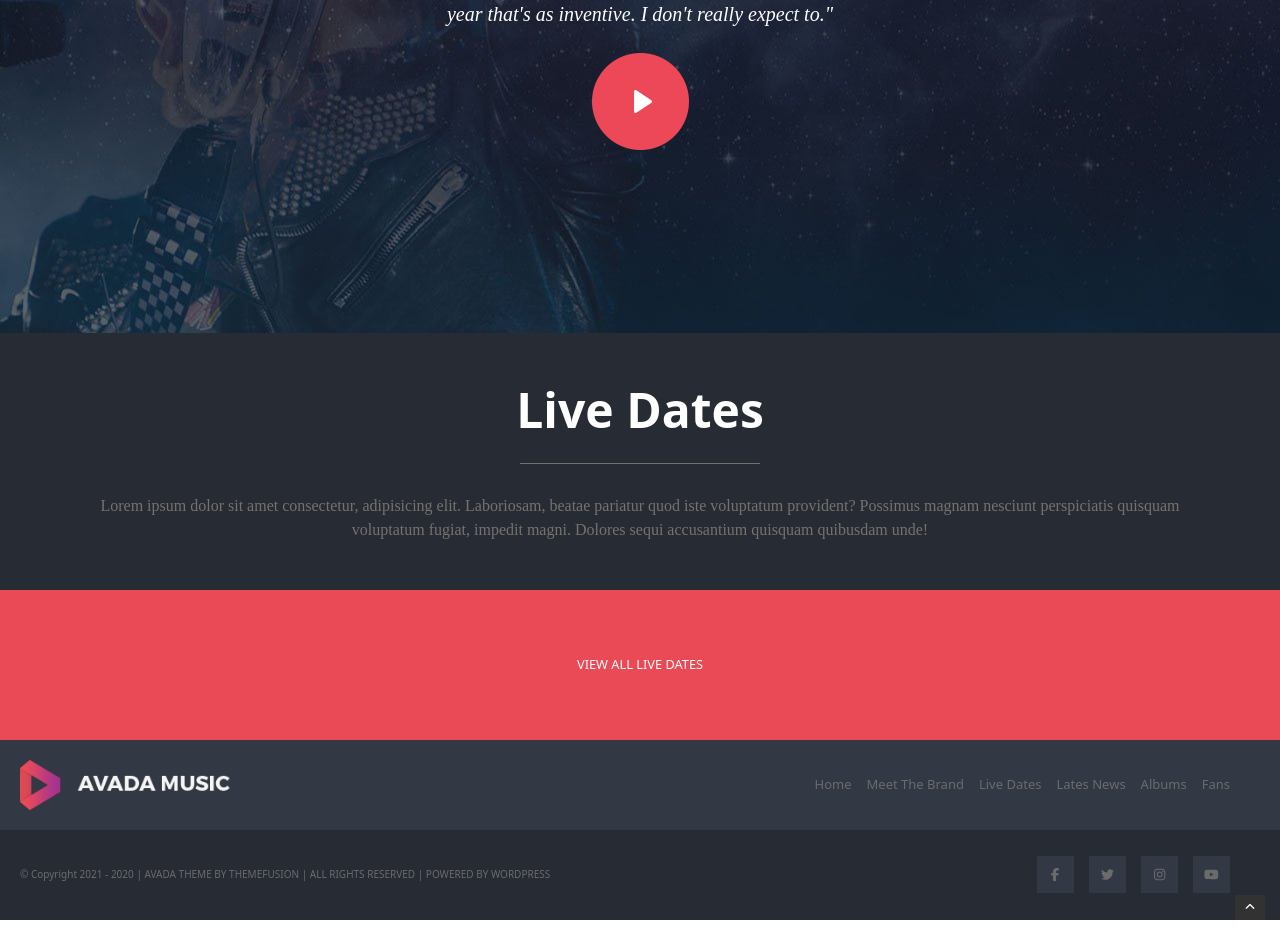
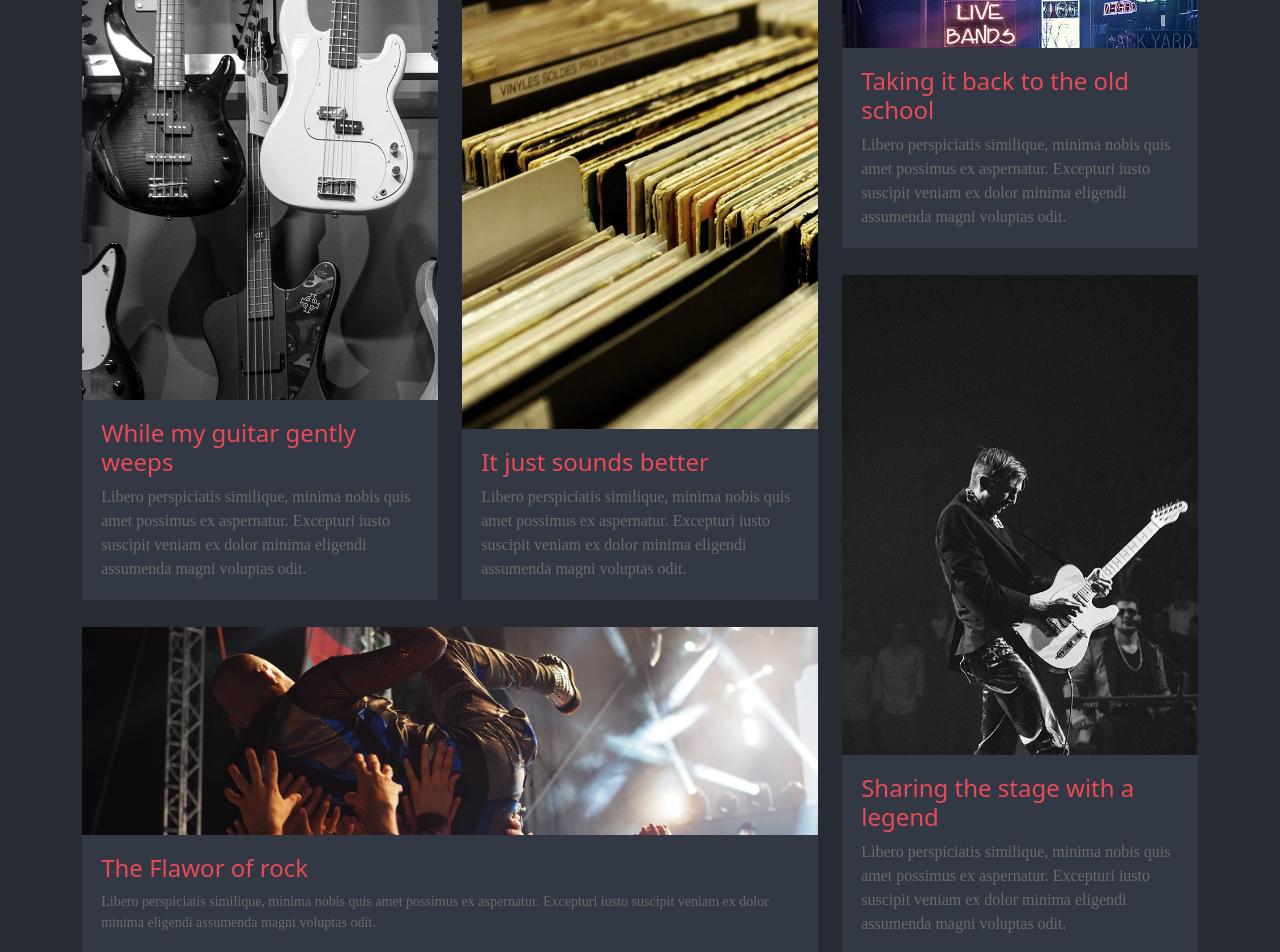
Before and after one commit to emmegray/proj-html-vuejs, a Vue app: page / in a window 1280 px wide. Shown: the part 1560-2512 px from the top of the page. Before the commit the page ends 2480 px from the top, so only its background shows below. Built offline with nearby package versions, Linux system fonts and the light colour scheme.

Commit message:
Fixed Header, Main, News, Date and Section

```diff
--- a/src/App.vue
+++ b/src/App.vue
@@ -1,25 +1,24 @@
 <template>
   <div id="app">
-    <HeaderComp>
-      <MainComp></MainComp>
-      <FooterComp></FooterComp>
-    </HeaderComp>
+    <HeaderComp></HeaderComp>
+    <MainComp></MainComp>
+    <FooterComp></FooterComp>
   </div>
 </template>
 
 <script>
-import MainComp from './components/MainComp.vue'
-import HeaderComp from './components/HeaderComp.vue'
-import FooterComp from './components/FooterComp.vue'
+import MainComp from "./components/MainComp.vue";
+import HeaderComp from "./components/HeaderComp.vue";
+import FooterComp from "./components/FooterComp.vue";
 
 export default {
-  name: 'App',
+  name: "App",
   components: {
     MainComp,
     HeaderComp,
-    FooterComp
-  }
-}
+    FooterComp,
+  },
+};
 </script>
 
 <style lang="scss">
--- a/src/assets/style.scss
+++ b/src/assets/style.scss
@@ -37,10 +37,11 @@ $sorrell-brown: #c8ba7e;
 .btn-f {
     background: $mandy;
     border: 1px solid $mandy;
-    border-radius: 0;
+    border-radius: 2px;
     text-transform: uppercase;
     font-size: small;
     color: $white;
+    transition: 0.5s;
 
     &:hover {
         background-color: $white;
@@ -51,10 +52,11 @@ $sorrell-brown: #c8ba7e;
 .btn-e {
     background: transparent;
     border: 1px solid white;
-    border-radius: 0;
+    border-radius: 2px;
     text-transform: uppercase;
     font-size: small;
     color: $white;
+    transition: 0.5s;
 
     &:hover {
         background-color: $white;
--- /dev/null
+++ b/src/components/Dates/DateContent.vue
@@ -0,0 +1,52 @@
+<template>
+  <div class="row">
+    <div class="col-3">
+      <img :src="`/img/${map}`" :alt="title" />
+    </div>
+    <article class="col-9 text">
+      <section>
+        <h4>{{ title }}</h4>
+        <p>{{ description }}</p>
+      </section>
+      <section><button class="btn-f">book now</button></section>
+    </article>
+  </div>
+</template>
+
+<script>
+export default {
+  name: "DateContent",
+  props: {
+    title: String,
+    description: String,
+    map: String,
+  },
+};
+</script>
+
+<style scoped lang="scss">
+@import "../../assets/style.scss";
+.text {
+  display: flex;
+  flex-direction: column;
+  justify-content: space-between;
+  padding-left: 30px;
+}
+h4 {
+  color: $white;
+  font-size: 1rem;
+  margin-bottom: 2rem;
+  letter-spacing: 1px;
+}
+p {
+  @extend .serif;
+  color: $jumbo;
+  line-height: 1.7rem;
+}
+.btn-f {
+  padding: 5px 20px;
+}
+img {
+  width: 100%;
+}
+</style>
--- /dev/null
+++ b/src/components/Dates/DateItem.vue
@@ -0,0 +1,73 @@
+<template>
+  <article>
+
+    <div>
+      <button @click="show" :class="{ open: showContent }">
+        <font-awesome-icon v-if="showContent" icon="fa-solid fa-minus" size="m" />
+        <font-awesome-icon v-else icon="fa-solid fa-plus" size="m" />
+      </button>
+      <h3>{{title}}</h3>
+    </div>
+
+    <div v-if="showContent">
+      <slot></slot>
+    </div>
+
+  </article>
+</template>
+
+<script>
+export default {
+  name: "DateItem",
+  props: {
+    title: String,
+  },
+  data () {
+    return {
+      showContent: false
+    }
+  },
+  methods: {
+    show () {
+      this.showContent = !this.showContent
+    }
+  }
+};
+</script>
+
+<style lang="scss" scoped>
+@import "../../assets/style.scss";
+
+article {
+  margin-bottom: 0.5rem;
+  overflow: hidden;
+}
+div {
+  text-align: left;
+  background-color: $ebony-clay;
+  padding: 10px;
+}
+div:first-child {
+  display: flex;
+  flex-direction: row;
+  align-content: center;
+  button {
+    color: $white;
+    border: 0;
+    margin-right: 10px;
+    background-color: transparent;
+    &.open {
+      background-color: $mandy;
+    }
+  }
+  h3 {
+    line-height: 1.5rem;
+    margin: 0;
+    text-transform: uppercase;
+    color: $mandy;
+    font-size: 1rem;
+    font-weight: 300;
+    letter-spacing: 1px;
+  }
+}
+</style>
--- a/src/components/HeaderComp.vue
+++ b/src/components/HeaderComp.vue
@@ -1,5 +1,4 @@
 <template>
-<div>
   <nav class="header">
     <img class="logo" src="/img/avada-music-logo.png" alt="logo" />
     <button @click="show">
@@ -7,7 +6,7 @@
       <font-awesome-icon v-else icon="fa-solid fa-bars" size="xl" />
     </button>
 
-    <div class="menu" v-if="showMenu">
+    <div class="menu" :class="{ show: showMenu }">
       <ul>
         <li><a href="#">Home</a></li>
         <li><a href="#">Mee The Band</a></li>
@@ -18,9 +17,6 @@
       </ul>
     </div>
   </nav>
-
-  <slot v-if="!showMenu"></slot>
-</div>
 </template>
 
 <script>
@@ -32,15 +28,17 @@ export default {
     };
   },
   methods: {
-    show () {
+    show() {
       this.showMenu = !this.showMenu;
-    }
-  }
+      document.body.style.overflow = this.showMenu ? "hidden" : "visible";
+    },
+  },
 };
 </script>
 
 <style lang="scss" scoped>
 @import "../assets/style.scss";
+
 .header {
   position: absolute;
   top: 0;
@@ -73,10 +71,17 @@ button {
   width: 100vw;
   position: fixed;
   background-color: $mandy;
-  display: flex;
   align-items: center;
   justify-content: center;
   text-align: center;
+  display: flex;
+  opacity: 0;
+  transition: opacity ease-in 0.5s;
+  pointer-events: none;
+  &.show {
+    opacity: 1;
+    pointer-events: all;
+  }
 }
 ul li {
   margin-bottom: 3rem;
@@ -90,4 +95,8 @@ ul li a {
     opacity: 1;
   }
 }
+
+.fa-xmark {
+  padding-right: 17px;
+}
 </style>
--- a/src/components/MainComp.vue
+++ b/src/components/MainComp.vue
@@ -1,20 +1,76 @@
 <template>
   <div class="main">
-
-    <jumbotron-container title="Untold Stories" description="These is an untold story behind every favorite song."
-      addClass="bg-home-slider">
-      <button type="button" class="btn-f btn-lg px-4 gap-3">Latest Album</button>
+    <jumbotron-container
+      title="Untold Stories"
+      description="These is an untold story behind every favorite song."
+      addClass="bg-home-slider"
+    >
+      <button type="button" class="btn-f btn-lg px-4 gap-3">
+        Latest Album
+      </button>
       <button type="button" class="btn-e btn-lg px-4">Live dates</button>
     </jumbotron-container>
 
     <section-container addClass="bg-ebony-clay">
-      <section-header title="Music is Life"
-        description="Lorem ipsum dolor sit amet consectetur, adipisicing elit. Laboriosam, beatae pariatur quod iste voluptatum provident? Possimus magnam nesciunt perspiciatis quisquam voluptatum fugiat, impedit magni. Dolores sequi accusantium quisquam quibusdam unde!" />
+      <section-header
+        title="Music is Life"
+        description="Lorem ipsum dolor sit amet consectetur, adipisicing elit. Laboriosam, beatae pariatur quod iste voluptatum provident? Possimus magnam nesciunt perspiciatis quisquam voluptatum fugiat, impedit magni. Dolores sequi accusantium quisquam quibusdam unde!"
+      />
     </section-container>
 
     <section-container addClass="bg-charade">
-      <section-header title="Latest Band News"
-        description="Lorem ipsum dolor sit amet consectetur, adipisicing elit. Laboriosam, beatae pariatur quod iste voluptatum provident? Possimus magnam nesciunt perspiciatis quisquam voluptatum fugiat, impedit magni. Dolores sequi accusantium quisquam quibusdam unde!" />
+      <section-header
+        title="Latest Band News"
+        description="Lorem ipsum dolor sit amet consectetur, adipisicing elit. Laboriosam, beatae pariatur quod iste voluptatum provident? Possimus magnam nesciunt perspiciatis quisquam voluptatum fugiat, impedit magni. Dolores sequi accusantium quisquam quibusdam unde!"
+      />
+      <div class="row">
+        <div class="col-8">
+          <news-item
+            size="small"
+            image="blog_music_techo.jpg"
+            text="Libero perspiciatis similique, minima nobis quis amet possimus ex aspernatur. Excepturi iusto suscipit veniam ex dolor minima eligendi assumenda magni voluptas odit."
+            title="Technology and music"
+          />
+          <div class="row">
+            <div class="col-6">
+              <news-item
+                size="big"
+                image="blog-post3.jpg"
+                text="Libero perspiciatis similique, minima nobis quis amet possimus ex aspernatur. Excepturi iusto suscipit veniam ex dolor minima eligendi assumenda magni voluptas odit."
+                title="While my guitar gently weeps"
+              />
+            </div>
+            <div class="col-6">
+              <news-item
+                size="big"
+                image="blog-post4.jpg"
+                text="Libero perspiciatis similique, minima nobis quis amet possimus ex aspernatur. Excepturi iusto suscipit veniam ex dolor minima eligendi assumenda magni voluptas odit."
+                title="It just sounds better"
+              />
+            </div>
+          </div>
+          <news-item
+            size="small"
+            image="blog_flavor_rock.jpg"
+            text="Libero perspiciatis similique, minima nobis quis amet possimus ex aspernatur. Excepturi iusto suscipit veniam ex dolor minima eligendi assumenda magni voluptas odit."
+            title="The Flawor of rock"
+          />
+        </div>
+        <div class="col-4">
+          <news-item
+            size="big"
+            image="blog-post1.jpg"
+            text="Libero perspiciatis similique, minima nobis quis amet possimus ex aspernatur. Excepturi iusto suscipit veniam ex dolor minima eligendi assumenda magni voluptas odit."
+            title="Taking it back to the old school"
+          />
+          <news-item
+            size="big"
+            image="blog-post2.jpg"
+            text="Libero perspiciatis similique, minima nobis quis amet possimus ex aspernatur. Excepturi iusto suscipit veniam ex dolor minima eligendi assumenda magni voluptas odit."
+            title="Sharing the stage with a legend"
+          />
+        </div>
+      </div>
     </section-container>
 
     <section-link link="#" label="View all latest news"></section-link>
@@ -23,40 +79,95 @@
       :description="`&quot; I just listened to it and said to myself, &quot;Man, I really love this
 album.&quot; Still, today, it just sounds so fresh. It sounds full of ideas. These guys knew what they were doing. They're
       good. And they're inventive. I haven't heard anything this year that's as inventive. I don't really expect to.&quot;`"
-      addClass="bg-home-testimonal">
-      <a href="#"><img src="../../public/img/band_interview_play_icon.png" alt="play icon"></a>
+      addClass="bg-home-testimonal"
+    >
+      <a href="#"
+        ><img
+          src="../../public/img/band_interview_play_icon.png"
+          alt="play icon"
+      /></a>
     </jumbotron-container>
 
     <section-container addClass="bg-charade">
-      <section-header title="Live Dates"
-        description="Lorem ipsum dolor sit amet consectetur, adipisicing elit. Laboriosam, beatae pariatur quod iste voluptatum provident? Possimus magnam nesciunt perspiciatis quisquam voluptatum fugiat, impedit magni. Dolores sequi accusantium quisquam quibusdam unde!" />
+      <section-header
+        title="Live Dates"
+        description="Lorem ipsum dolor sit amet consectetur, adipisicing elit. Laboriosam, beatae pariatur quod iste voluptatum provident? Possimus magnam nesciunt perspiciatis quisquam voluptatum fugiat, impedit magni. Dolores sequi accusantium quisquam quibusdam unde!"
+      />
+      <div class="py-5">
+        <date-item title="17/08/2020 gem festival 2020 anakalia, georgia">
+          <date-content
+            description="Lorem ipsum dolor sit amet consectetur adipisicing elit. Eius molestias obcaecati neque quos, minus aliquam cum delectus consequuntur minima similique sint nulla quia rem totam at laborum enim natus fugit!"
+            title="Untold Stories"
+            map="fss-demo-main.jpg"
+          />
+        </date-item>
+        <date-item title="24/9/2020 groovefest dominical republic">
+          <date-content
+            description="Lorem ipsum dolor sit amet consectetur adipisicing elit. Eius molestias obcaecati neque quos, minus aliquam cum delectus consequuntur minima similique sint nulla quia rem totam at laborum enim natus fugit!"
+            title="Untold Stories"
+            map="fss-demo-main.jpg"
+          />
+        </date-item>
+        <date-item title="31/10/2020 oasis festival 2020 marrakech, morocco">
+          <date-content
+            description="Lorem ipsum dolor sit amet consectetur adipisicing elit. Eius molestias obcaecati neque quos, minus aliquam cum delectus consequuntur minima similique sint nulla quia rem totam at laborum enim natus fugit!"
+            title="Untold Stories"
+            map="fss-demo-main.jpg"
+          />
+        </date-item>
+        <date-item title="07/11/2020 moga festival - essaouria, morocco">
+          <date-content
+            description="Lorem ipsum dolor sit amet consectetur adipisicing elit. Eius molestias obcaecati neque quos, minus aliquam cum delectus consequuntur minima similique sint nulla quia rem totam at laborum enim natus fugit!"
+            title="Untold Stories"
+            map="fss-demo-main.jpg"
+          />
+        </date-item>
+        <date-item title="10/12/2020 envision festival - uvita, costa rica">
+          <date-content
+            description="Lorem ipsum dolor sit amet consectetur adipisicing elit. Eius molestias obcaecati neque quos, minus aliquam cum delectus consequuntur minima similique sint nulla quia rem totam at laborum enim natus fugit!"
+            title="Untold Stories"
+            map="fss-demo-main.jpg"
+          />
+        </date-item>
+      </div>
     </section-container>
 
     <section-link link="#" label="View all live dates"></section-link>
-
   </div>
 </template>
 
 <script>
-import JumbotronContainer from './JumbotronContainer.vue'
-import SectionContainer from './Sections/SectionContainer.vue'
-import SectionHeader from './Sections/SectionHeader.vue'
-import SectionLink from './Sections/SectionLink.vue'
+import DateItem from "./Dates/DateItem.vue";
+import DateContent from "./Dates/DateContent.vue";
+import JumbotronContainer from "./JumbotronContainer.vue";
+import NewsItem from "./NewsItem.vue";
+import SectionContainer from "./Sections/SectionContainer.vue";
+import SectionHeader from "./Sections/SectionHeader.vue";
+import SectionLink from "./Sections/SectionLink.vue";
 
 export default {
-  components: { SectionContainer, SectionHeader, SectionLink, JumbotronContainer },
-  name: 'MainComp'
-}
+  components: {
+    SectionContainer,
+    SectionHeader,
+    SectionLink,
+    JumbotronContainer,
+    NewsItem,
+    DateItem,
+    DateContent,
+  },
+  name: "MainComp",
+};
 </script>
 
 <style lang="scss" scoped>
 @import "../assets/style.scss";
 
 .bg-home-slider {
-  background: url('../../public/img/home_slider.jpg') no-repeat center center;
+  background: url("../../public/img/home_slider.jpg") no-repeat center center;
 }
 
 .bg-home-testimonal {
-  background: url('../../public/img/home-testimonial-parallax.jpg') no-repeat center center;
+  background: url("../../public/img/home-testimonial-parallax.jpg") no-repeat
+    center center;
 }
 </style>
--- /dev/null
+++ b/src/components/NewsItem.vue
@@ -0,0 +1,95 @@
+<template>
+  <article :class="size">
+    <img :src="`/img/${image}`" :alt="title" />
+    <div class="overlay">
+      <span>{{ title }}</span>
+    </div>
+    <div class="text">
+      <h3>{{ title }}</h3>
+      <p>{{ text }}</p>
+    </div>
+  </article>
+</template>
+
+<script>
+export default {
+  name: "NewsItem",
+  props: {
+    image: String,
+    title: String,
+    text: String,
+    size: String,
+  },
+};
+</script>
+
+<style lang="scss" scoped>
+@import "../assets/style.scss";
+
+article {
+  position: relative;
+  overflow: hidden;
+  flex-direction: column;
+  text-align: left;
+  align-items: center;
+  margin-bottom: 27px;
+
+  &.small {
+    height: 325px;
+    img {
+      width: 100%;
+    }
+  }
+  &.big {
+    height: 680px;
+    img {
+      height: 100%;
+    }
+  }
+}
+.text {
+  position: absolute;
+  bottom: 0;
+  width: 100%;
+  padding: 1.2rem;
+  background-color: $ebony-clay;
+  z-index: 2;
+  transition: transform ease-in 0.5s ;
+}
+.overlay {
+  position: absolute;
+  height: 100%;
+  width: 100%;
+  top: 0;
+  left: 0;
+  z-index: 2;
+  flex-direction: column;
+  align-items: center;
+  justify-content: center;
+  display: flex;
+  opacity: 0;
+  transition: opacity ease-in 0.5s ;
+  &:hover {
+    opacity: 0.8;
+    background: $mandy;
+  }
+  &:hover+.text {
+    transform: translateY(100%);
+  }
+  span {
+    letter-spacing: 2px;
+    font-size: 1.2rem;
+  }
+}
+
+h3 {
+  color: $mandy;
+  font-size: 1.5rem;
+}
+p {
+  color: $mid-gray;
+  margin: 0;
+  padding: 0;
+  @extend .serif;
+}
+</style>
--- a/src/components/Sections/SectionLink.vue
+++ b/src/components/Sections/SectionLink.vue
@@ -29,6 +29,7 @@ button {
     border: 1px solid $mandy;
     text-transform: uppercase;
     font-size: 0.8rem;
+    transition: 0.5s;
 
     &:hover {
         background: $white;
```
